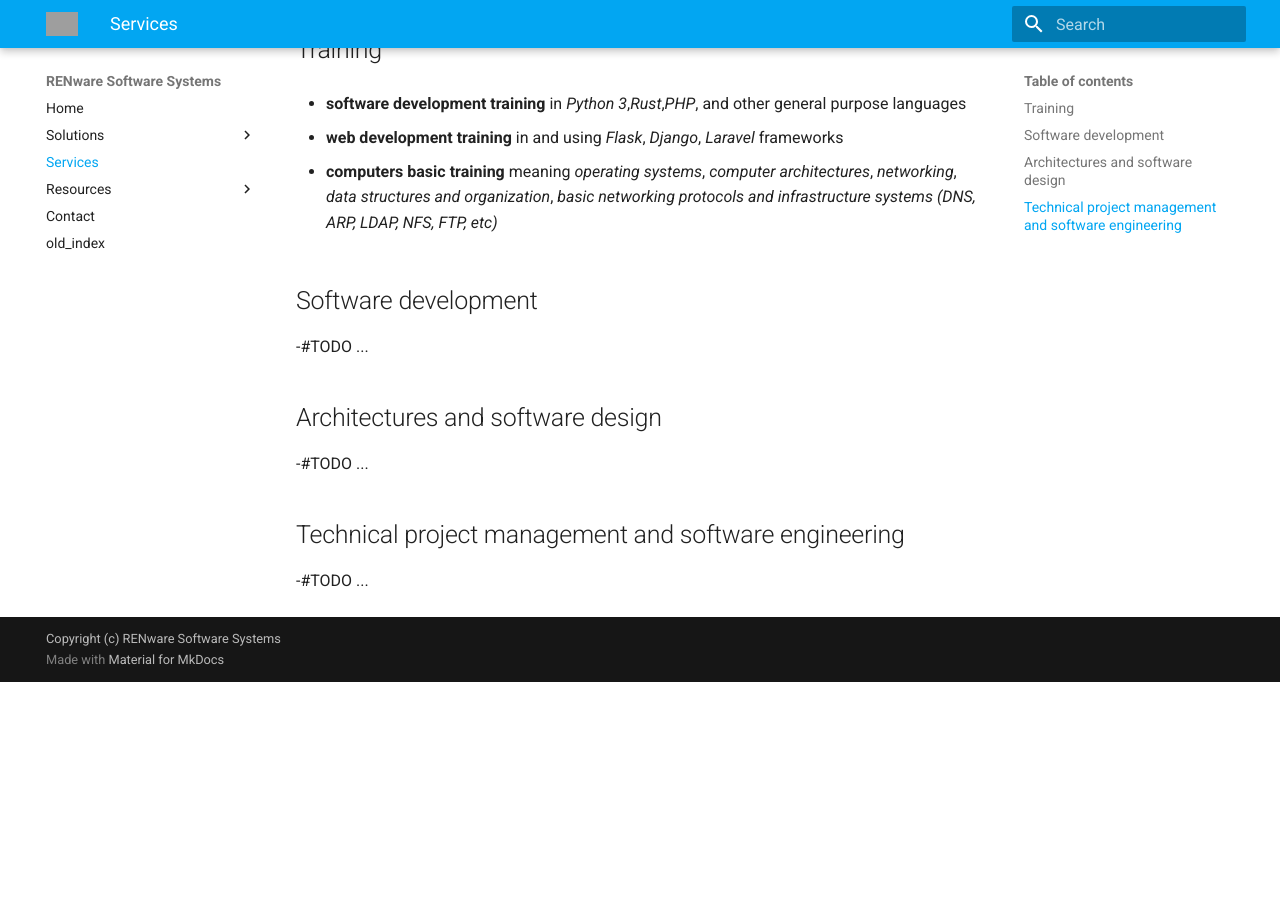
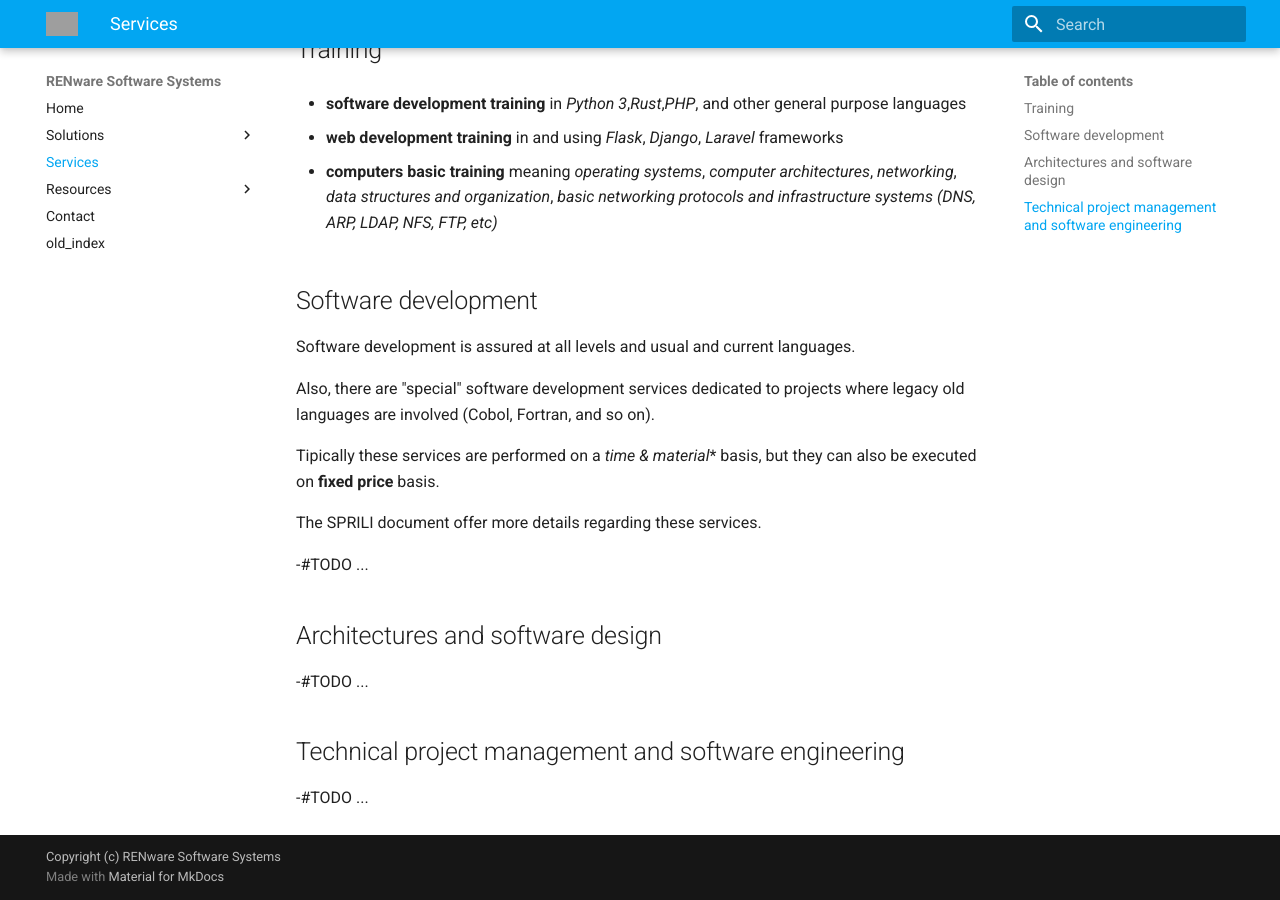
Before and after one commit to petre-renware/renpo, an MkDocs documentation site: the page built from doc_src/services.md, in a window 1280 px wide and 900 px high, scrolled down 863 px. Built offline with MkDocs 1.6.1 and Material for MkDocs 9.7.7, drawn with Linux system fonts in a browser that asks for light colours; before the commit the page ends 1545 px from its top, so only the background shows below that; grey boxes are pictures that could not be loaded.

Commit message:
Update services.md

```diff
--- a/doc_src/services.md
+++ b/doc_src/services.md
@@ -28,6 +28,15 @@ RENware Software Systems assures the following type of services:
 
 ## Software development
 
+Software development is assured at all levels and usual and current languages.
+
+Also, there are "special" software development services dedicated to projects where legacy old languages are involved (Cobol, Fortran, and so on).
+
+Tipically these services are performed on a **time* & material** basis, but they can also be executed on **fixed price** basis.
+
+The SPRILI document offer more details regarding these services.
+
+
 -#TODO ...
 
 
```
